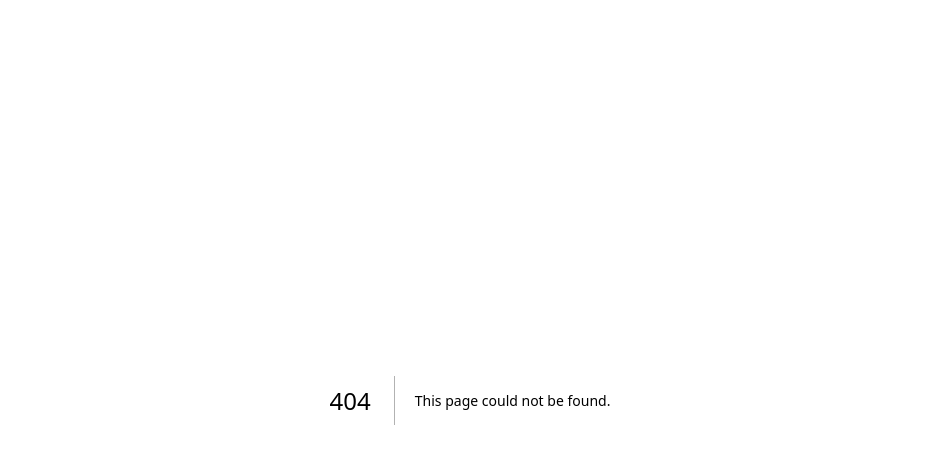
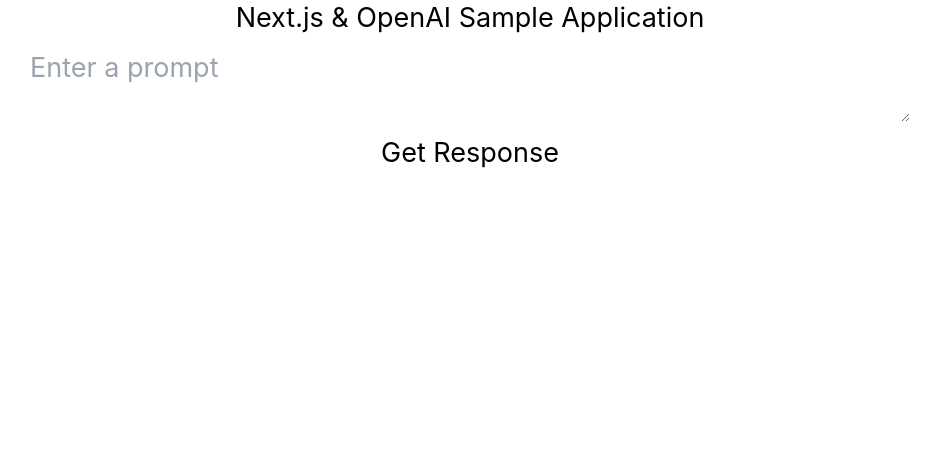
Before and after one commit to deji-ice/Rapyd-example, a Next.js app: page /openai in a window 1280 px wide. Before the commit this address had no page. Shown: the top 464 px of the page, without its empty margins (170-1110 px from the left). Built offline with nearby package versions, Linux system fonts and the light colour scheme.

Commit message:
openAI implementaion

```diff
--- /dev/null
+++ b/components/open_ai.js
@@ -0,0 +1,57 @@
+import Head from "next/head";
+import { useState, useEffect } from "react";
+
+
+export default function Home() {
+  const [prompt, setPrompt] = useState("");
+  const [isLoading, setIsLoading] = useState(false);
+  const [response, setResponse] = useState("");
+
+  const getResponseFromOpenAI = async () => {
+    setResponse("");
+    console.log("Getting response from OpenAI...");
+    setIsLoading(true);
+    const response = await fetch("/api/openai", {
+      method: "POST",
+      headers: {
+        "Content-Type": "application/json",
+      },
+      body: JSON.stringify({ prompt: prompt }),
+    });
+
+    const data = await response.json();
+    setIsLoading(false);
+    console.log(data);
+    setResponse(data.text);
+  };
+
+  return (
+    <>
+      <main  className="flex flex-col items-center justify-center gap-3 text-2xl">
+        <div >
+          <h1 >Next.js & OpenAI Sample Application</h1>
+        </div>
+
+        <div className="flex gap-3 flex-col items-center justify-center" >
+          <textarea
+            placeholder="Enter a prompt"
+            onChange={(e) => setPrompt(e.target.value)}
+            row="5"
+            cols="50"
+          />
+          <button  onClick={getResponseFromOpenAI}>
+            Get Response
+          </button>
+
+          <div>
+            {isLoading ? (
+              <div>Waiting for response ...</div>
+            ) : (
+              <div>{response}</div>
+            )}
+          </div>
+        </div>
+      </main>
+    </>
+  );
+}
--- a/package.json
+++ b/package.json
@@ -11,6 +11,7 @@
     "date-fns": "^2.29.3",
     "gray-matter": "^4.0.3",
     "next": "latest",
+    "openai": "^3.3.0",
     "react": "18.2.0",
     "react-dom": "18.2.0",
     "remark": "^14.0.2",
--- /dev/null
+++ b/pages/api/openai.js
@@ -0,0 +1,30 @@
+import { OpenAIApi, Configuration } from "openai";
+
+export default async function handler(req, res) {
+  const configuration = new Configuration({
+
+    apiKey: process.env.OPENAI_API_KEY,
+  });
+
+  const openai = new OpenAIApi(configuration);
+  try {
+    if (req.body.prompt !== undefined) {
+      // Introduce a delay before making the API request
+      await new Promise(resolve => setTimeout(resolve, 1000)); // Delay for 1 second
+
+      const completion = await openai.createChatCompletion({
+        model: "gpt-4",
+        prompt: `${req.body.prompt}`,
+      });
+
+      const generatedText = completion.data.choices[0].text;
+      res.status(200).json({ text: generatedText });
+    } else {
+      res.status(400).json({ error: "No prompt provided." });
+    }
+  }
+   catch (error) {
+    console.error("Error:", error);
+    res.status(500).json({ error: "An error occurred." });
+   }
+}
--- a/pages/index.js
+++ b/pages/index.js
@@ -20,7 +20,7 @@
     setLoading(true);
     try {
       const response = await axios.get(
-        process.env.NEXT_PUBLIC_URL + "/payment_method",
+      "localhost:3000/api/v1/payment_method",
         {
           country: selectedCountry.name,
           currency: selectedCountry.currency_code,
@@ -37,7 +37,7 @@
       setStep("payment_method");
       setLoading(false);
     } catch (err) {
-      console.error(err);
+      console.error(err, "pay");
     }
   };
 
@@ -46,11 +46,11 @@
       setLoading(true);
       try {
         const response = await axios.get(process.env.NEXT_PUBLIC_URL + "/countries");
-
         setCountries(response.data);
         setLoading(false);
       } catch (err) {
-        console.error(error);
+        console.error(err, "country");
+
       }
     };
 
--- /dev/null
+++ b/pages/openai/index.js
@@ -0,0 +1,9 @@
+import React from "react";
+import OpenAi from "../../components/open_ai";
+
+
+const Open = () => {
+  return <div><OpenAi/></div>;
+};
+
+export default Open;
```
Also changed, not shown: 2 other files (tests, documents, lock files or other folders).
